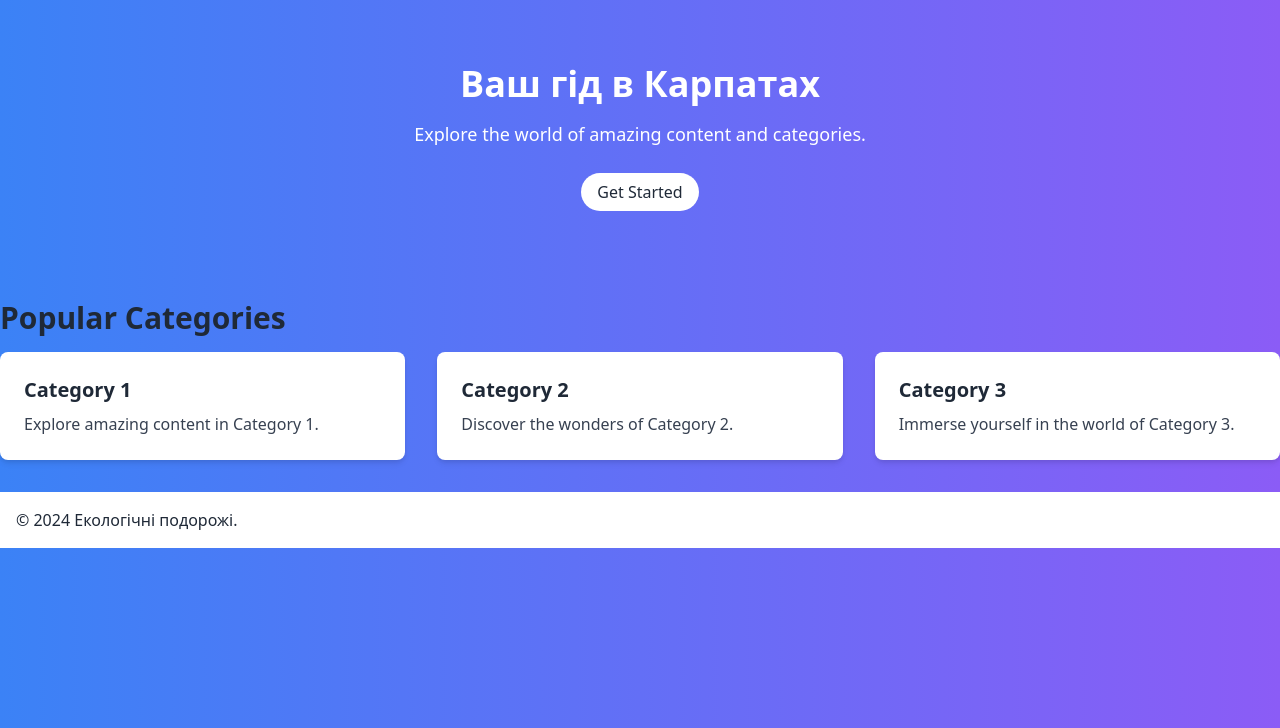
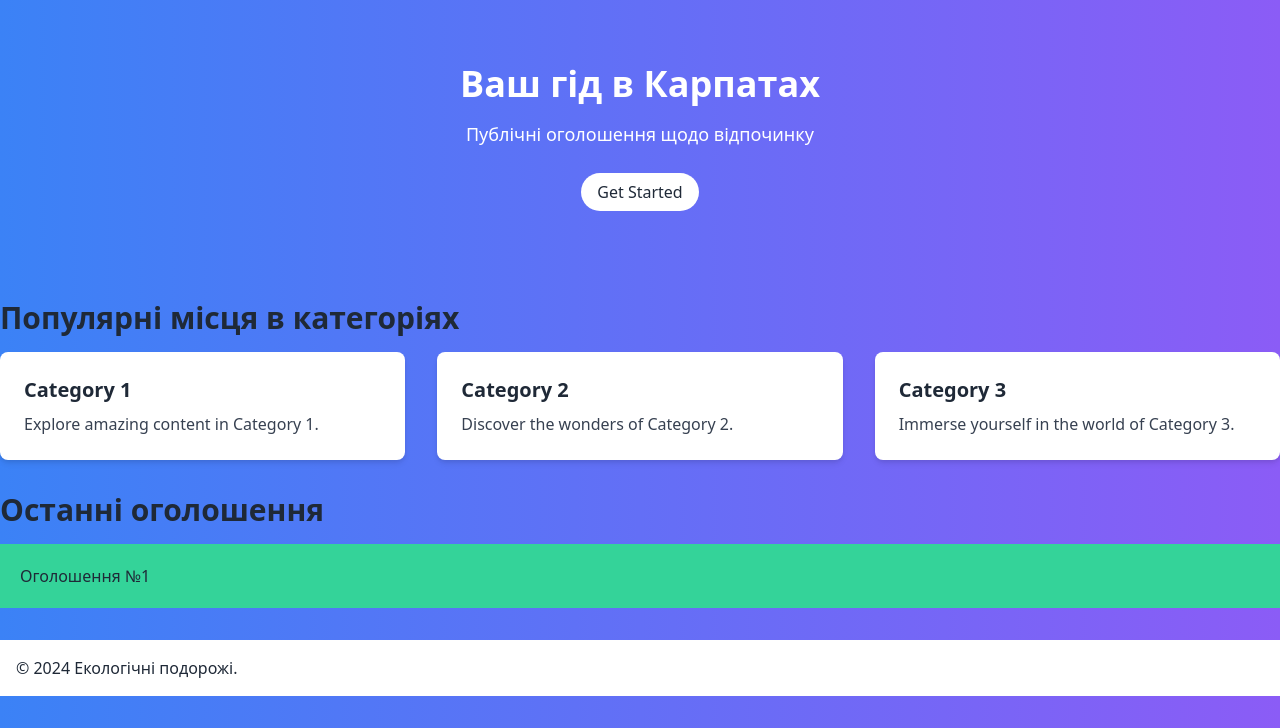
Before and after one commit to Taras8080/karpatystore, a Django app: page / in a window 1280 px wide. Shown: the part 72-800 px from the top of the page. Run offline with Django 5.2, Linux system fonts and the light colour scheme; some libraries are stand-ins or nearby versions.

Commit message:
Add categories

```diff
--- a/karpaty/core/admin.py
+++ b/karpaty/core/admin.py
@@ -2,8 +2,7 @@ from django.contrib import admin
 from .models import Post, Categories
 
 
-
-@admin.register(Post)
+@admin.register(Post)         # Робиться так щоб слаг автоматично заповнявся
 class PostsAdmin(admin.ModelAdmin):
 
     prepopulated_fields = {"slug": ("title",)}
--- a/karpaty/core/templates/core/base.html
+++ b/karpaty/core/templates/core/base.html
@@ -6,7 +6,7 @@
     <meta charset="UTF-8">
     <meta name="viewport" content="width=device-width, initial-scale=1.0">
     <link href="https://cdn.jsdelivr.net/npm/tailwindcss@2.2.19/dist/tailwind.min.css" rel="stylesheet">
-    <title>Your Beautiful Website</title>
+    <title>Знайди свій відпочинок в Карпатах</title>
 </head>
 <body class="bg-gradient-to-r from-blue-500 to-purple-500 text-gray-800 font-sans">
 
@@ -28,14 +28,14 @@
     <section class="bg-gradient-to-r from-blue-500 to-purple-500 text-white py-16">
         <div class="container mx-auto text-center">
             <h2 class="text-4xl font-bold mb-4">Ваш гід в Карпатах</h2>
-            <p class="text-lg mb-8">Explore the world of amazing content and categories.</p>
+            <p class="text-lg mb-8">Публічні оголошення щодо відпочинку</p>
             <a href="#" class="bg-white text-gray-800 py-2 px-4 rounded-full hover:bg-gray-300">Get Started</a>
         </div>
     </section>
 
     <!-- Main Content -->
     <main class="container mx-auto my-8">
-        <h2 class="text-3xl font-bold mb-4">Popular Categories</h2>
+        <h2 class="text-3xl font-bold mb-4">Популярні місця в категоріях</h2>
 
         <div class="grid grid-cols-1 md:grid-cols-2 lg:grid-cols-3 gap-8">
             <!-- Category 1 -->
@@ -56,7 +56,15 @@
                 <p class="text-gray-700">Immerse yourself in the world of Category 3.</p>
             </div>
         </div>
-    </main>
+        <div class="container mx-auto my-8">
+            <h2 class="text-3xl font-bold mb-4">Останні оголошення</h2>
+            <div class="mt-3 bg-green-400 p-5">
+                <p>Оголошення №1 </p>
+
+            </div>
+        </div>
+
+    </div>
 
     <!-- Footer -->
     <footer class="bg-white p-4 text-gray-800">
```
Also changed, not shown: karpaty/core/views.py (+11 -0 lines), karpaty/social/views.py (+8 -1 lines), karpaty/db.sqlite3.
